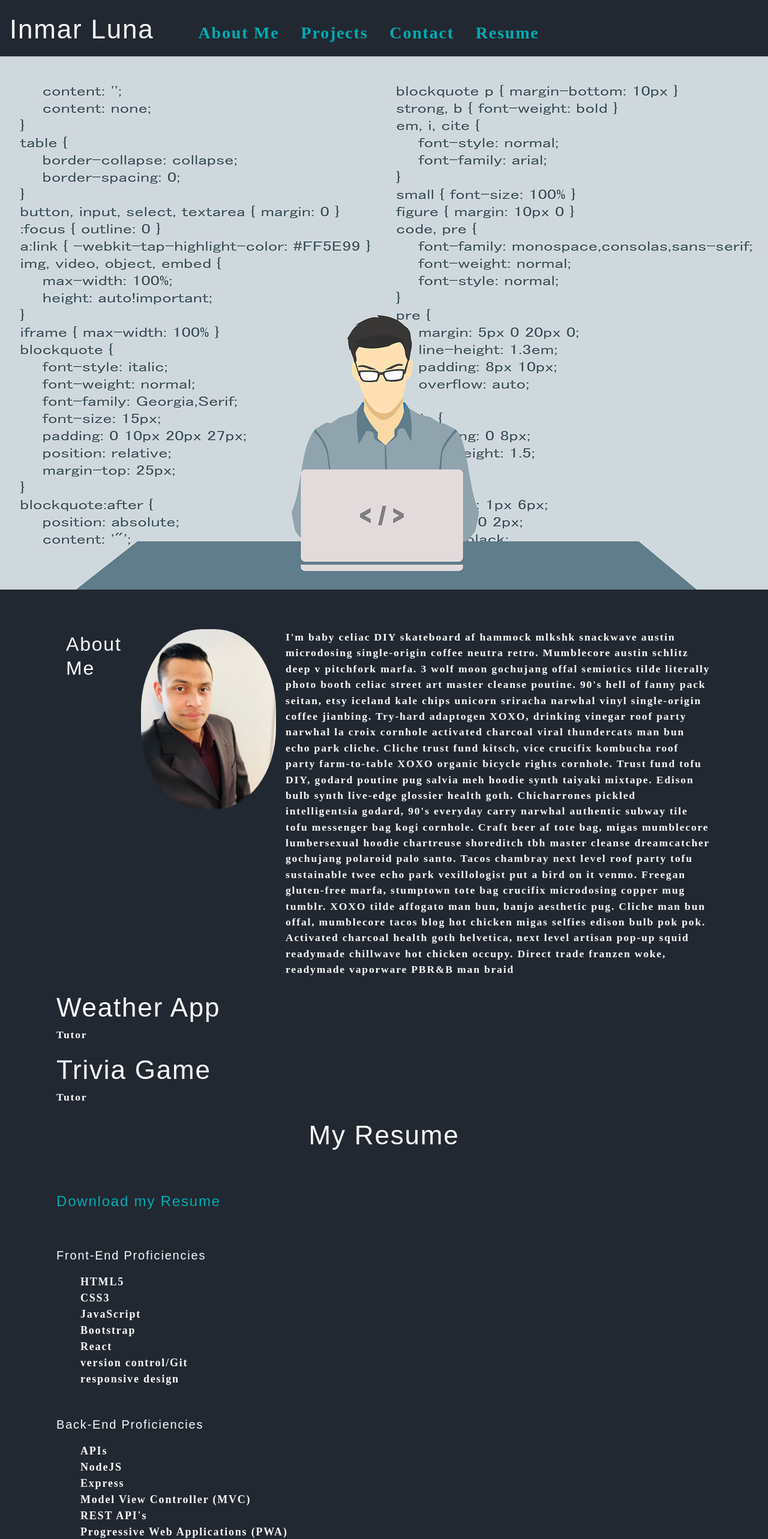
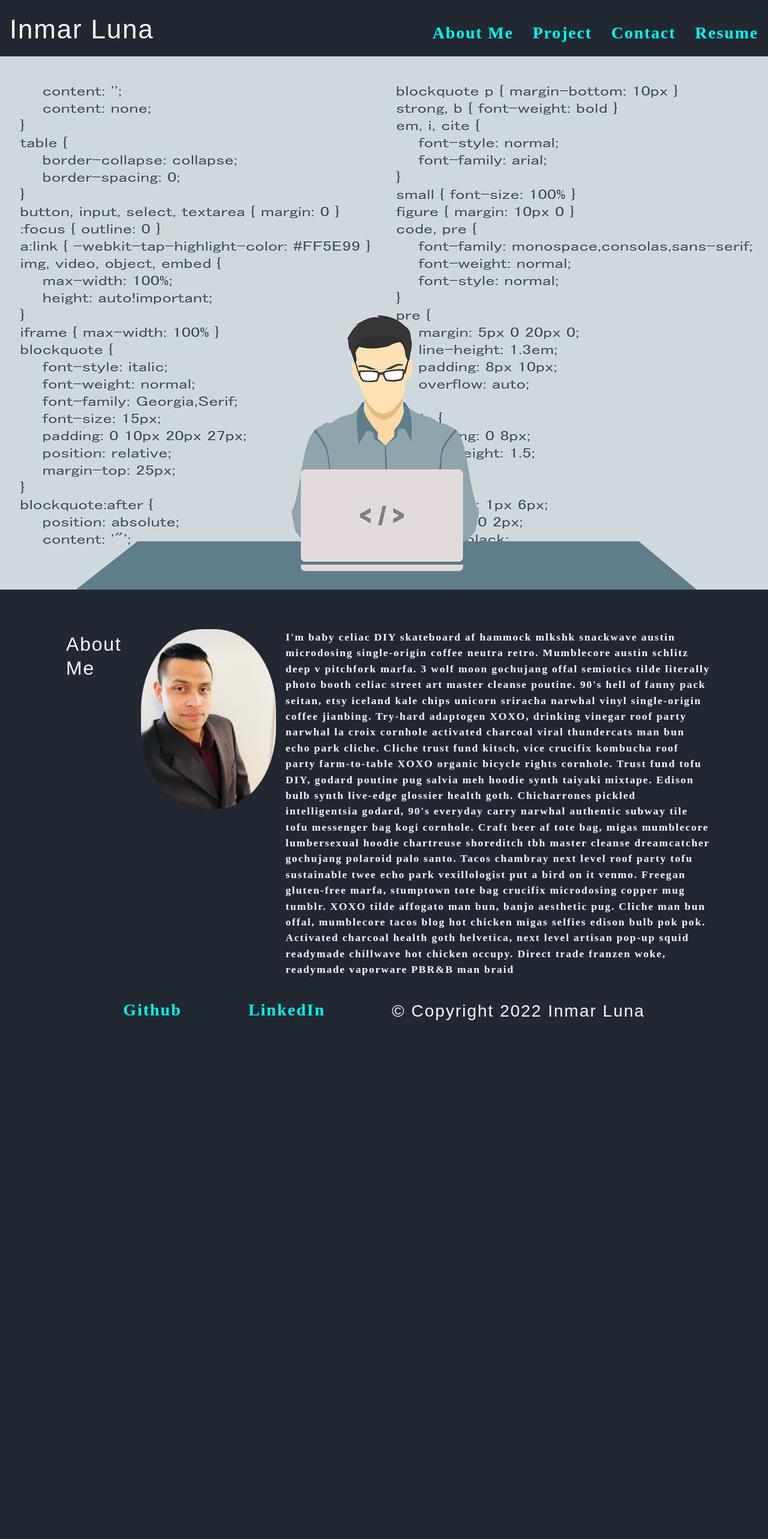
Before and after one commit to LunaZ13/react-spa-portfolio, a React (Create React App) app: page / in a window 1280 px wide. Shown: the top 2566 px of the page at 60% size. After the commit the page ends 1774 px from the top, so only its background shows below. Built offline with nearby package versions, Linux system fonts and the light colour scheme.

Commit message:
fixed components to render when you click in nav

```diff
--- a/package.json
+++ b/package.json
@@ -9,6 +9,7 @@
     "@testing-library/user-event": "^13.5.0",
     "react": "^17.0.2",
     "react-dom": "^17.0.2",
+    "react-router-dom": "^6.2.1",
     "react-scripts": "5.0.0",
     "web-vitals": "^2.1.3"
   },
--- a/src/App.css
+++ b/src/App.css
@@ -125,8 +125,15 @@ img {
   max-width: 100%;
 }
 
-span[role="img"] {
-  cursor: default;
+span {
+  color: var(--secondary);
+  text-decoration: none;
+  font-size: 1.75rem;
+  font-weight: bold;
+}
+
+span:hover {
+  text-decoration: underline;
 }
 
 form {
@@ -149,10 +156,6 @@ input:focus {
 
 li {
   list-style: none;
-}
-
-nav a:hover {
-  text-decoration: underline;
 }
 
 nav  li {
@@ -298,12 +301,9 @@ button {
 
 a {
 	border-radius: 5px;
-	color: var(--primary);
+	color: var(--secondary);
 	font-weight: 600;
-	padding: 2px 4px;
-	margin-left: -2px;
-	margin-right: -2px;
-
+	padding: auto;
 }
 
 .navActive {
--- a/src/App.js
+++ b/src/App.js
@@ -3,8 +3,8 @@ import About from "./components/About";
 import ContactForm from "./components/Contact";
 import Header from "./components/Header";
 import Projects from "./components/Project/";
-import Resume from "./components/Resume";
-import Footer from "./components/Footer"
+import Resume from "./components/Resume/index";
+import Footer from "./components/Footer";
 import "./App.css";
 
 function App() {
@@ -14,22 +14,43 @@ function App() {
   ]);
 
   const [contactSelected, setContactSelected] = useState(false);
+  const [resumeSelected, setResumeSelected] = useState(false);
+
+  console.log("Contact seclted state!!!! tre or false flag", contactSelected);
+  console.log('REsume state!!', resumeSelected)
 
   return (
     <div>
-      <Header />
+      <Header
+        contactSelected={contactSelected}
+        setContactSelected={setContactSelected}
+        resumeSelected={resumeSelected}
+        setResumeSelected={setResumeSelected}
+      />
       <main>
-        {!contactSelected ? (
+        {contactSelected || resumeSelected ? (
+          ""
+        ) : (
           <>
             <About />
             {projects.map((eachProj) => {
               return <Projects name={eachProj.name} tom={"Tutor"} />;
             })}
           </>
-        ) : (
+        )}
+
+        {contactSelected ? (
+          <>
             <ContactForm />
-        )}
+          </>
+        ) : null}
+
+        {resumeSelected ? (
+          <>
             <Resume />
+          </>
+        ) : null}
+
         <Footer />
       </main>
     </div>
--- a/src/components/Footer/index.js
+++ b/src/components/Footer/index.js
@@ -4,10 +4,12 @@ import React from 'react';
 function Footer() {
     // jsx
     return (
-        <footer>
+        <footer className='py-2'>
             <div>
-            <a href="https://github.com/LunaZ13" target="_blank"><i className="fab fa-github" />Github</a>
-            <a href="https://www.linkedin.com/in/inmarluna/" target="_blank"><i className="fab fa-linkedin" />LinkedIn</a>
+            <a href="https://github.com/LunaZ13" target="_blank">Github</a>
+            </div>
+            <div>
+            <a href="https://www.linkedin.com/in/inmarluna/" target="_blank">LinkedIn</a>
             </div>
             <h3> &copy; Copyright 2022 Inmar Luna </h3>
         </footer>
--- a/src/components/Header/index.js
+++ b/src/components/Header/index.js
@@ -2,13 +2,18 @@ import React from "react";
 import Nav from '../Navigation/index'
 import coverImage from "../../assets/cover/cover-image.png";
 
-function Header() {
+
+function Header(props) {
+    console.log(props)
   // jsx
   return (
-    <section className="flex-row my-2">
+    <section className="flex-row my-2 space-between">
         <h1 className="mx-2"> Inmar Luna </h1>
-        <Nav />
-        <img src={coverImage}></img>
+        <Nav setContactSelected={props.setContactSelected}
+        setResumeSelected={props.setResumeSelected} />
+
+        {props.contactSelected || props.resumeSelected ? '' : (   <img src={coverImage} style={ {width: "100%"} }></img>)}
+
     </section>
   );
 }
--- a/src/components/Navigation/index.js
+++ b/src/components/Navigation/index.js
@@ -3,25 +3,41 @@ import React from "react";
 function Nav(props) {
     const {
         contactSelected,
-        setContactSelected
+        setContactSelected,
+        setResumeSelected
     } = props;
+    console.log(props)
   // jsx
   return (
    <div>
        <nav>
            <ul className="flex-row">
                <li className="mx-2">
-                <a href="#aboutme">About Me</a>
+                {/* <a href="#aboutme">About Me</a> */}
+                <span onClick={() => {
+
+                }}>About Me</span>
                 </li>
                 <li className="mx-2">
-                <a href="#projects">Projects</a>
+                {/* <a href="#projects" onClick={() => setContactSelected(false)}>Projects</a> */}
+                <span onClick={() => {
+                    setContactSelected(false)
+                    setResumeSelected(false)
+                    }}>Project</span>
                 </li>
                 <li className={`mx-2 ${contactSelected && 'navActive'}`}>
-                <a href="#contact">Contact</a>
-                <span onClick={() => setContactSelected(true)}></span>
+                {/* <a href="#contact">Contact</a> */}
+                <span onClick={() => {
+                    setContactSelected(true)
+                    setResumeSelected(false)
+                    }}>Contact</span>
                 </li>
                 <li className="mx-2">
-                <a href="contact">Resume</a>
+                {/* <a href="contact">Resume</a> */}
+                <span onClick={() => {
+                    setResumeSelected(true)
+                    setContactSelected(false)
+                    }}>Resume</span>
                 </li>
             </ul>
        </nav>
--- a/src/components/Project/index.js
+++ b/src/components/Project/index.js
@@ -1,6 +1,6 @@
 import React from "react";
 
-function Projects(props) {
+function Projects() {
 
     const portfolio = [
 		{
@@ -10,7 +10,8 @@ function Projects(props) {
 				'HTML/CSS',
 				'JavaScript',
 				'Node.js',
-				'Express & NoSQL',
+				'Express & SQL',
+                'handlebars',
 				'Heroku',
 			],
 			github: 'https://github.com/LunaZ13/Capital-Opulence',
@@ -23,9 +24,8 @@ function Projects(props) {
 				'HTML/CSS',
 				'JavaScript',
 				'Node.js',
-				'Handlebars.js',
-				'Express & Sequelize',
-				'Heroku & AWS S3',
+				'The Movie Database API',
+				'Tailwind Library',
 			],
 			github: 'https://github.com/cassie-s/movie-finder',
 			deployed: 'https://cassie-s.github.io/movie-finder/',
@@ -33,47 +33,46 @@ function Projects(props) {
 		{
 			name: 'Coding Quiz',
 			image: '',
-			technologies: ['HTML/CSS', 'JavaScript', 'jQuery'],
+			technologies: ['HTML/CSS', 'JavaScript'],
 			github: 'https://github.com/LunaZ13/coding-quiz',
 			deployed: 'https://lunaz13.github.io/coding-quiz/',
 		},
 		{
 			name: 'Work Day Scheduler',
-			description:
-				'Budget Tracker is an Application that uses a noSQL database and offline persistance for a great user experience for managing their finances and budgeting no matter where they are.',
-			image: 'budget-tracker-image.png',
+			image: '',
 			technologies: [
-				'JavaScript',
-				'MongoDB',
-				'IndexedDB & Service Workers',
-				'Node.js',
-				'Express',
+				'HTML/CSS',
+				'JQuery',
+				'Boostrap',
+				'Moment.js',
 			],
 			github: 'https://github.com/LunaZ13/work-day-sch',
 			deployed: 'https://lunaz13.github.io/work-day-sch/',
 		},
 		{
 			name: 'Tech Blog',
-			description:
-				'A weather dashboard that shows current weather and five-day weather forecast for any city.',
-			image: 'weather-dashboard-image.png',
-			technologies: ['HTML/CSS', 'JavaScript'],
+			image: '',
+			technologies: [
+                'HTML/CSS',
+                'JavaScript',
+                'Node.js',
+                'Handlebars JS',
+                'Heroku'
+            ],
 			github: 'https://github.com/LunaZ13/tech-blog-MVC',
 			deployed: 'https://morning-oasis-23318.herokuapp.com/',
 		},
 		{
 			name: 'Weather Dashboard',
-			description:
-				'This is an application that allows you to generate a password from 8 to 128 characters based on criteria you select.',
-			image: 'password-generator-image.png',
-			technologies: ['HTML/CSS', 'JavaScript'],
+			image: 'Weather.png',
+			technologies: ['HTML/CSS', 'JavaScript', 'Moment.JS', 'Openweather Api'],
 			github: 'https://github.com/LunaZ13/weather-dashboard',
 			deployed: 'https://lunaz13.github.io/weather-dashboard/',
 		},
 		{
 			name: 'Note Taker',
 			image: 'Note Taker.gif',
-			technologies: ['HTML/CSS', 'JavaScript', 'Express.js'],
+			technologies: ['HTML/CSS', 'JavaScript', 'Express.js', 'Heroku'],
 			github: 'https://github.com/LunaZ13/Note-Taker',
 			deployed: 'https://damp-shelf-34392.herokuapp.com/',
 		},
@@ -82,9 +81,8 @@ function Projects(props) {
 
     // jsx
   return (
-   <div id="projects">
-     <h1>{props.name}</h1>
-     <p>{props.tom}</p>
+   <div>
+
 
    </div>
   );
--- a/src/components/Resume/index.js
+++ b/src/components/Resume/index.js
@@ -1,15 +1,15 @@
 import React from "react";
 
-function Resume() {
+const Resume = () => {
 	return (
 		<section>
 			<div className="center">
 				<h1>My Resume</h1>
 			</div>
 			<div className="my-2">
-				<a href={require("")} download>
+				{/* <a href={require("")} download> */}
 					<h4>Download my Resume</h4>
-				</a>
+				{/* </a> */}
 			</div>
 			<div>
 				<h5>Front-End Proficiencies</h5>
```
Also changed, not shown: 1 other file (tests, documents, lock files or other folders). Lines whose indentation alone changed are shown as unchanged.
